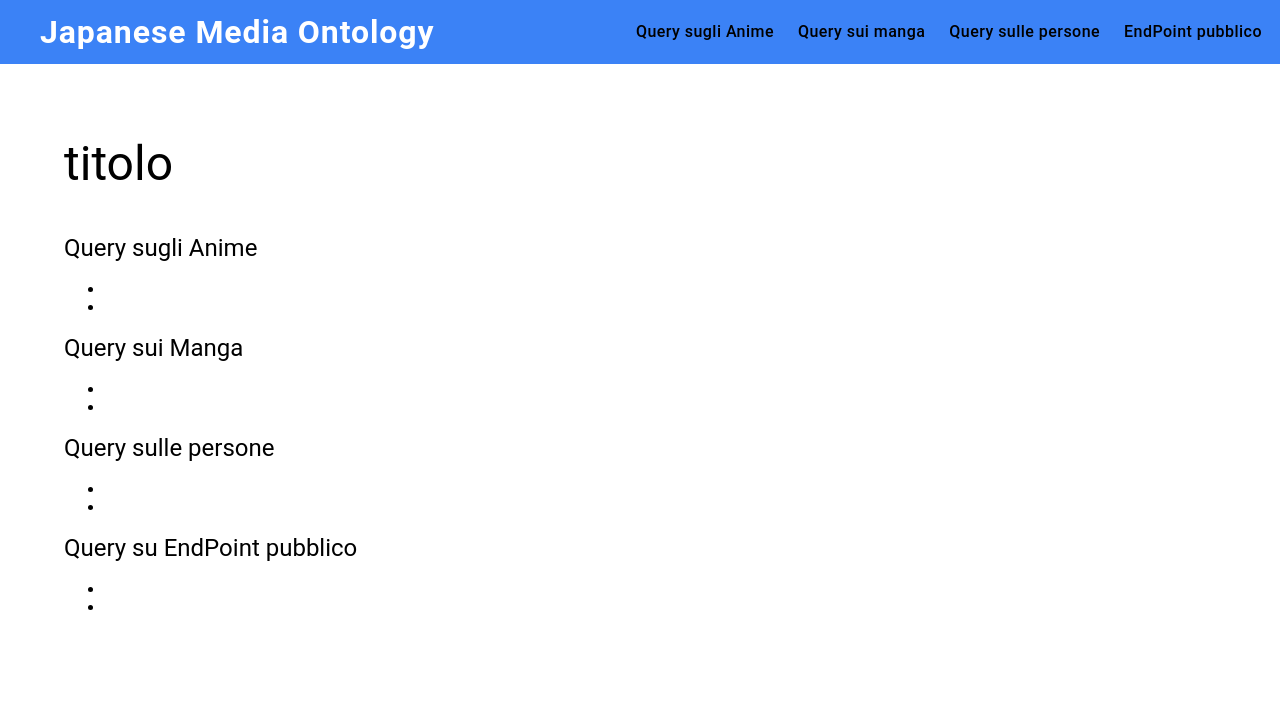
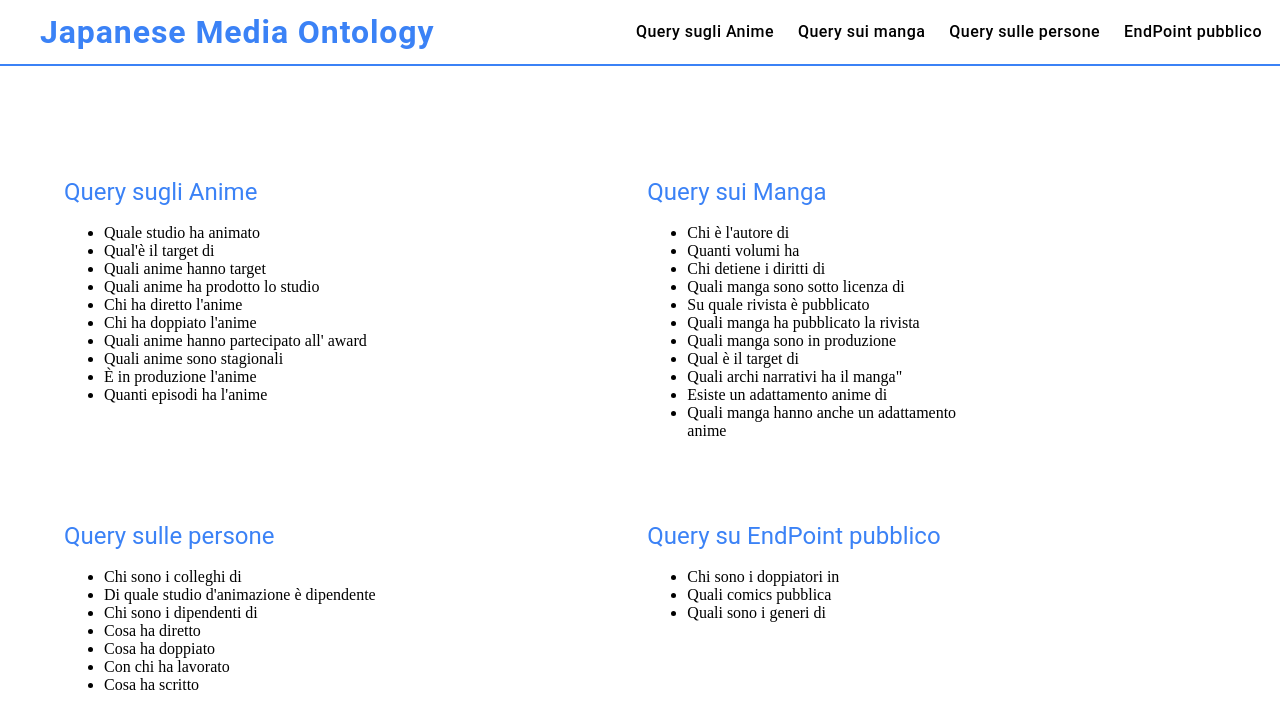
Before and after one commit to EquazioneFratta/ModSem, a React (Vite) app in the folder Client/frontend/clientGui/: page / in a window 1280 px wide. Shown: the top 728 px of the page. Built offline with nearby package versions, Linux system fonts and the light colour scheme.

Commit message:
redesign home

```diff
--- a/Client/frontend/clientGui/src/components/Home.tsx
+++ b/Client/frontend/clientGui/src/components/Home.tsx
@@ -1,10 +1,5 @@
 import { useState } from "react";
-import {
-  Container,
-  Box,
-  Button,
-  Typography,
-} from "@mui/material";
+import { Container, Box, Button, Typography } from "@mui/material";
 import { Query } from "./QueryInterface";
 import JMQuery from "./QueryTabs/JMQuery";
 import PublicEndPoint from "./QueryTabs/PublicEndPoint";
@@ -16,204 +11,206 @@ const Home: React.FC = () => {
       id: 1,
       label: "Quale studio ha animato",
       paramLabel: ["Titolo anime"],
-      paramValue: ["animeTitle"]
+      paramValue: ["animeTitle"],
     },
     {
       id: 2,
       label: "Qual'è il target di",
       paramLabel: ["Titolo anime"],
-      paramValue: ["animeTitle"]
+      paramValue: ["animeTitle"],
     },
     {
       id: 3,
       label: "Quali anime hanno target",
       paramLabel: ["Target"],
-      paramValue: ["target"]
+      paramValue: ["target"],
     },
     {
       id: 4,
       label: "Quali anime ha prodotto lo studio",
       paramLabel: ["Studio d'animazione"],
-      paramValue: ["studio"]
+      paramValue: ["studio"],
     },
     {
       id: 5,
       label: "Chi ha diretto l'anime",
       paramLabel: ["Titolo anime"],
-      paramValue: ["animeTitle"]
+      paramValue: ["animeTitle"],
     },
     {
       id: 6,
       label: "Chi ha doppiato l'anime",
       paramLabel: ["Titolo anime"],
-      paramValue: ["animeTitle"]
+      paramValue: ["animeTitle"],
     },
     {
       id: 7,
       label: "Quali anime hanno partecipato all' award", //stampa partecipanti e vincitore
       paramLabel: ["award"],
-      paramValue: ["award"]
+      paramValue: ["award"],
     },
     {
       id: 8,
       label: "Quali anime sono stagionali",
       paramLabel: [""],
-      paramValue: [""]
+      paramValue: [""],
     },
     {
       id: 9,
       label: "È in produzione l'anime",
       paramLabel: ["Titolo anime"],
-      paramValue: ["animeTitle"]
+      paramValue: ["animeTitle"],
     },
     {
       id: 10,
       label: "Quanti episodi ha l'anime",
       paramLabel: ["Titolo anime"],
-      paramValue: ["animeTitle"]
+      paramValue: ["animeTitle"],
     },
-  ]
+  ];
 
   const mangaQueryList: Query[] = [
     {
       id: 11,
       label: "Chi è l'autore di",
       paramLabel: ["Titolo manga"],
-      paramValue: ["mangaTitle"]
+      paramValue: ["mangaTitle"],
     },
     {
       id: 12,
       label: "Quanti volumi ha",
       paramLabel: ["Titolo manga"],
-      paramValue: ["mangaTitle"]
+      paramValue: ["mangaTitle"],
     },
     {
       id: 13,
       label: "Chi detiene i diritti di",
       paramLabel: ["Titolo manga"],
-      paramValue: ["mangaTitle"]
+      paramValue: ["mangaTitle"],
     },
     {
       id: 14,
       label: "Quali manga sono sotto licenza di",
       paramLabel: ["Casa editrice"],
-      paramValue: ["casaEditrice"]
+      paramValue: ["casaEditrice"],
     },
     {
       id: 15,
       label: "Su quale rivista è pubblicato ",
       paramLabel: ["Titolo manga"],
-      paramValue: ["mangaTitle"]
+      paramValue: ["mangaTitle"],
     },
     {
       id: 16,
       label: "Quali manga ha pubblicato la rivista",
       paramLabel: ["Rivista"],
-      paramValue: ["rivista"]
+      paramValue: ["rivista"],
     },
     {
       id: 17,
       label: "Quali manga sono in produzione",
       paramLabel: [""],
-      paramValue: [""]
+      paramValue: [""],
     },
     {
       id: 18,
       label: "Qual è il target di",
       paramLabel: ["Ttitolo manga"],
-      paramValue: ["mangaTitle"]
+      paramValue: ["mangaTitle"],
     },
     {
       id: 19,
       label: "Quali archi narrativi ha il manga", // tre colonne, la seconda da "true" sul primo arco narrativo, la terza "true" sull'utlimo
       paramLabel: ["Titolo manga"],
-      paramValue: ["mangaTitle"]
+      paramValue: ["mangaTitle"],
     },
     {
       id: 20,
       label: "Esiste un adattamento anime di",
       paramLabel: ["Titolo manga"],
-      paramValue: ["mangaTitle"]
+      paramValue: ["mangaTitle"],
     },
     {
       id: 21,
       label: "Quali manga hanno anche un adattamento anime",
       paramLabel: [""],
-      paramValue: [""]
+      paramValue: [""],
     },
-  ]
+  ];
 
   const personQueryList: Query[] = [
     {
       id: 22,
       label: "Chi sono i colleghi di",
       paramLabel: ["Nome persona"],
-      paramValue: ["persona"]
+      paramValue: ["persona"],
     },
     {
       id: 23,
       label: "Di quale studio d'animazione è dipendente",
       paramLabel: ["Nome persona"],
-      paramValue: ["persona"]
+      paramValue: ["persona"],
     },
     {
       id: 24,
       label: "Chi sono i dipendenti di",
       paramLabel: ["Studio d'animazione"],
-      paramValue: ["studio"]
+      paramValue: ["studio"],
     },
     {
       id: 25,
       label: "Cosa ha diretto",
       paramLabel: ["Nome persona"],
-      paramValue: ["persona"]
+      paramValue: ["persona"],
     },
     {
       id: 26,
       label: "Cosa ha doppiato",
       paramLabel: ["Nome persona"],
-      paramValue: ["persona"]
+      paramValue: ["persona"],
     },
     {
       id: 27,
       label: "Con chi ha lavorato",
       paramLabel: ["Nome persona"],
-      paramValue: ["persona"]
+      paramValue: ["persona"],
     },
     {
       id: 28,
       label: "Cosa ha scritto",
       paramLabel: ["Nome persona"],
-      paramValue: ["persona"]
+      paramValue: ["persona"],
     },
-  ]
+  ];
 
   const publicEndPointQuery: Query[] = [
     {
       id: 29,
       label: "Chi sono i doppiatori in",
       paramLabel: ["Titolo anime"],
-      paramValue: ["animeTitle"]
+      paramValue: ["animeTitle"],
     },
     {
       id: 30,
       label: "Quali comics pubblica ",
       paramLabel: ["Casa editrice"],
-      paramValue: ["casaEditrice"]
+      paramValue: ["casaEditrice"],
     },
     {
       id: 31,
       label: "Quali sono i generi di",
       paramLabel: ["Titolo manga"],
-      paramValue: ["mangaTitle"]
+      paramValue: ["mangaTitle"],
     },
-  ]
+  ];
   // Tiene tracca e aggionra il contenuto della pagina in base alla sezione desiderata dall'utente
-  const [renderedItem, setRenderedItem] = useState(localStorage.getItem('render'));
+  const [renderedItem, setRenderedItem] = useState(
+    localStorage.getItem("render")
+  );
 
   function handleSetRenderedItem(value: string) {
     localStorage.setItem("render", value);
-    setRenderedItem(localStorage.getItem('render'));
+    setRenderedItem(localStorage.getItem("render"));
   }
 
   localStorage.setItem("render", "gui");
@@ -221,53 +218,112 @@ const Home: React.FC = () => {
   const renderContent = () => {
     switch (renderedItem) {
       case "anime":
-        return <JMQuery queryList={animeQueryList} sectionLabel="Query sugli Anime" />;
+        return (
+          <JMQuery
+            queryList={animeQueryList}
+            sectionLabel="Query sugli Anime"
+          />
+        );
       case "manga":
-        return <JMQuery queryList={mangaQueryList} sectionLabel="Query sui Manga" />;
+        return (
+          <JMQuery queryList={mangaQueryList} sectionLabel="Query sui Manga" />
+        );
       case "persone":
-        return <JMQuery queryList={personQueryList} sectionLabel="Query sulle persone" />;
+        return (
+          <JMQuery
+            queryList={personQueryList}
+            sectionLabel="Query sulle persone"
+          />
+        );
       case "publicEndPoint":
-        return <PublicEndPoint queryList={publicEndPointQuery} />
+        return <PublicEndPoint queryList={publicEndPointQuery} />;
       default:
         return (
-          <Box>
-            <Typography variant="h3">
-              titolo
-            </Typography>
-
-            <Typography variant="h5" sx={{ mt: "5vh" }}>
+          // <Container maxWidth="lg">
+          <Box display={"flex"} flexDirection={"column"} gap={3}>
+            <Box
+              sx={{
+                display: "flex",
+                flexDirection: "row",
+                gap: "20vw",
+                mt: "5vh",
+              }}
+            >
+              <Box width={"50%"}>
+                <Typography variant="h5" color={"#3B82F6"}>
                   Query sugli Anime
                 </Typography>
                 <ul>
-              <li></li>
-              <li></li>
+                  <li>Quale studio ha animato</li>
+                  <li>Qual'è il target di</li>
+                  <li>Quali anime hanno target</li>
+                  <li>Quali anime ha prodotto lo studio</li>
+                  <li>Chi ha diretto l'anime</li>
+                  <li>Chi ha doppiato l'anime</li>
+                  <li>Quali anime hanno partecipato all' award</li>
+                  <li>Quali anime sono stagionali</li>
+                  <li>È in produzione l'anime</li>
+                  <li>Quanti episodi ha l'anime</li>
                 </ul>
+              </Box>
 
-            <Typography variant="h5">
+              <Box width={"50%"}>
+                <Typography variant="h5" color={"#3B82F6"}>
                   Query sui Manga
                 </Typography>
                 <ul>
-              <li></li>
-              <li></li>
+                  <li>Chi è l'autore di</li>
+                  <li>Quanti volumi ha</li>
+                  <li>Chi detiene i diritti di</li>
+                  <li>Quali manga sono sotto licenza di</li>
+                  <li>Su quale rivista è pubblicato </li>
+                  <li>Quali manga ha pubblicato la rivista</li>
+                  <li>Quali manga sono in produzione</li>
+                  <li>Qual è il target di</li>
+                  <li>Quali archi narrativi ha il manga"</li>
+                  <li>Esiste un adattamento anime di</li>
+                  <li>Quali manga hanno anche un adattamento anime</li>
                 </ul>
+              </Box>
+            </Box>
 
-            <Typography variant="h5">
+            <Box
+              sx={{
+                display: "flex",
+                flexDirection: "row",
+                gap: "20vw",
+                mt: "5vh",
+              }}
+            >
+              <Box width={"50%"}>
+                <Typography variant="h5" color={"#3B82F6"}>
                   Query sulle persone
                 </Typography>
                 <ul>
-              <li></li>
-              <li></li>
+                  <li>Chi sono i colleghi di</li>
+                  <li>Di quale studio d'animazione è dipendente</li>
+                  <li>Chi sono i dipendenti di</li>
+                  <li>Cosa ha diretto</li>
+                  <li>Cosa ha doppiato</li>
+                  <li>Con chi ha lavorato</li>
+                  <li>Cosa ha scritto</li>
                 </ul>
+              </Box>
 
-            <Typography variant="h5">
+              <Box width={"50%"}>
+                <Typography variant="h5" color={"#3B82F6"}>
                   Query su EndPoint pubblico
                 </Typography>
                 <ul>
-              <li></li>
-              <li></li>
+                  <li>Chi sono i doppiatori in</li>
+                  <li>Quali comics pubblica </li>
+                  <li>Quali sono i generi di</li>
                 </ul>
               </Box>
-        )
+            </Box>
+          </Box>
+          // </Container>
+        );
     }
   };
 
@@ -278,7 +334,7 @@ const Home: React.FC = () => {
           display: "flex",
           flexDirection: "column",
           width: "100%",
-          gap: 3
+          gap: 3,
         }}
       >
         {/* Header contenente i pulsanti che portano alle varie sezioni del sito */}
@@ -289,105 +345,135 @@ const Home: React.FC = () => {
             left: 0,
             width: "100vw",
             height: "8vh",
-            backgroundColor: "#3B82F6",
             display: "flex",
             justifyContent: "space-between",
             alignItems: "center",
             zIndex: 1000,
-          }}>
+          }}
+        >
           <Box sx={{ m: 4 }}>
             <Button
               sx={{
-                fontSize: '2rem',
-                fontWeight: 'bold',
-                textTransform: 'none',
-                color: 'white',
+                fontSize: "2rem",
+                fontWeight: "bold",
+                textTransform: "none",
+                color: "#3B82F6",
               }}
               onClick={() => {
-                handleSetRenderedItem("home")
+                handleSetRenderedItem("home");
               }}
             >
               Japanese Media Ontology
             </Button>
           </Box>
-          <Box sx={{ display: 'flex', marginRight: "10px" }}>
+          <Box sx={{ display: "flex", marginRight: "10px" }}>
             <Button
               key="anime"
               sx={{
-                borderColor: 'black',
-                color: 'black',
-                textTransform: 'none',
-                fontSize: '16px',
+                borderColor: "black",
+                color: "black",
+                textTransform: "none",
+                fontSize: "16px",
                 textDecoration: renderedItem === "anime" ? "underline" : "none",
               }}
               onClick={() => {
                 handleSetRenderedItem("anime");
               }}
             >
-              <span style={{ marginRight: '1vh' }}></span>
+              <span style={{ marginRight: "1vh" }}></span>
               Query sugli Anime
             </Button>
 
             <Button
               key="manga"
               sx={{
-                borderColor: 'black',
-                color: 'black',
-                textTransform: 'none',
-                fontSize: '16px',
+                borderColor: "black",
+                color: "black",
+                textTransform: "none",
+                fontSize: "16px",
                 textDecoration: renderedItem === "manga" ? "underline" : "none",
               }}
               onClick={() => {
                 handleSetRenderedItem("manga");
               }}
             >
-              <span style={{ marginRight: '1vh' }}></span>
+              <span style={{ marginRight: "1vh" }}></span>
               Query sui manga
             </Button>
 
             <Button
               key="persone"
               sx={{
-                borderColor: 'black',
-                color: 'black',
-                textTransform: 'none',
-                fontSize: '16px',
-                textDecoration: renderedItem === "persone" ? "underline" : "none",
+                borderColor: "black",
+                color: "black",
+                textTransform: "none",
+                fontSize: "16px",
+                textDecoration:
+                  renderedItem === "persone" ? "underline" : "none",
               }}
               onClick={() => {
                 handleSetRenderedItem("persone");
               }}
             >
-              <span style={{ marginRight: '1vh' }}></span>
+              <span style={{ marginRight: "1vh" }}></span>
               Query sulle persone
             </Button>
 
             <Button
               key="publicEndPoint"
               sx={{
-                borderColor: 'black',
-                color: 'black',
-                textTransform: 'none',
-                fontSize: '16px',
-                textDecoration: renderedItem === "publicEndPoint" ? "underline" : "none",
+                borderColor: "black",
+                color: "black",
+                textTransform: "none",
+                fontSize: "16px",
+                textDecoration:
+                  renderedItem === "publicEndPoint" ? "underline" : "none",
               }}
               onClick={() => {
                 handleSetRenderedItem("publicEndPoint");
               }}
             >
-              <span style={{ marginRight: '1vh' }}></span>
+              <span style={{ marginRight: "1vh" }}></span>
               EndPoint pubblico
             </Button>
           </Box>
         </Box>
+
+        {/* Linea blu sopra il content */}
+        <Box
+          sx={{
+            position: "fixed",
+            top: "8vh",
+            left: 0,
+            width: "100vw",
+            height: "2px",
+            backgroundColor: "#3B82F6",
+            zIndex: 999,
+          }}
+        />
 
         {/* Cotntenuto della sezione scelta */}
         <Box sx={{ display: "flex", gap: 2, mt: "12vh" }}>
           {renderContent()}
         </Box>
       </Box>
-    </Container >
+      {/* footer, boh non so  */}
+      {/* <Box
+        sx={{
+          position: "fixed",
+          bottom: 0,
+          left: 0,
+          width: "100vw",
+          height: "5vh",
+          backgroundColor: "#80888F",
+          color: "white",
+          display: "flex",
+          justifyContent: "center",
+          alignItems: "center",
+        }}
+      /> */}
+    </Container>
   );
-}
+};
 
 export default Home;
```
Lines whose indentation alone changed are shown as unchanged.
